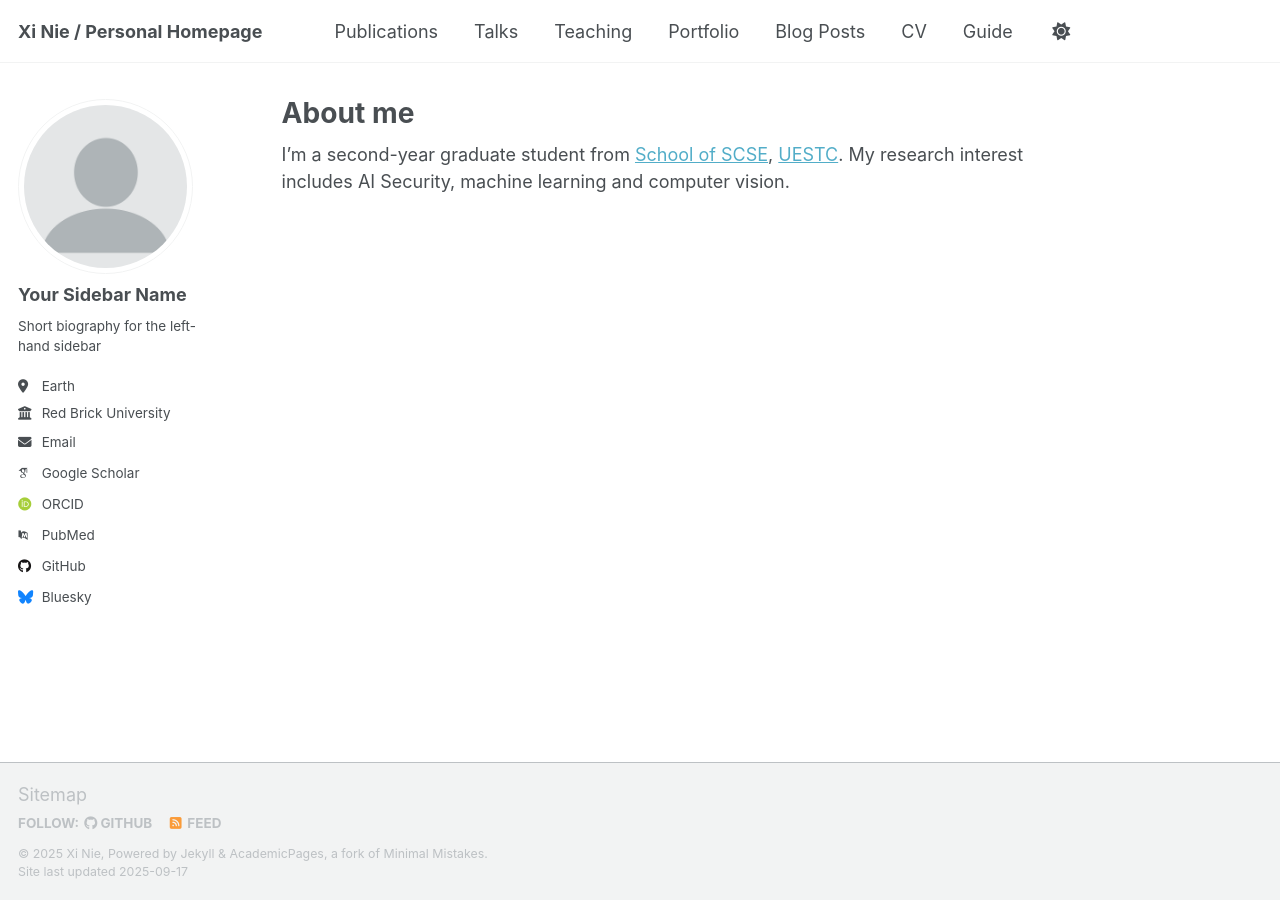
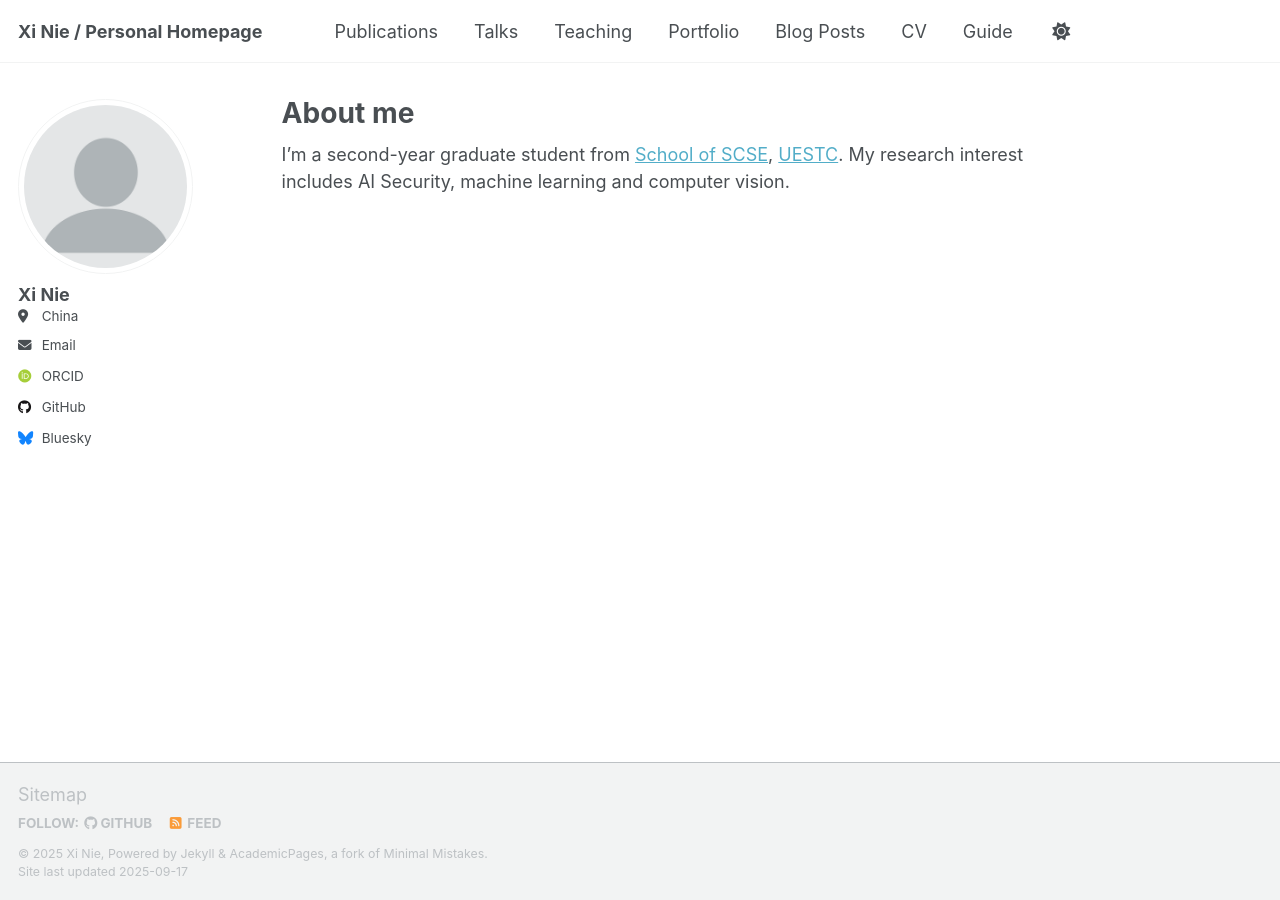
Before and after one commit to XINIE63/xinie63.github.io, a Jekyll site: the page built from _pages/about.md, in a window 1280 px wide. Built offline with Jekyll 4.4.1, drawn with Linux system fonts in a browser that asks for light colours; some web fonts are replaced; a script that is not in the unit is left out.

Commit message:
Update _config.yml

```diff
--- a/_config.yml
+++ b/_config.yml
@@ -24,23 +24,23 @@ repository               : "XINIE63/xinie63.github.io"
 author:
   # Biographic information
   avatar           : "profile.png"
-  name             : "Your Sidebar Name"
+  name             : "Xi Nie"
   pronouns         : # example: "she/her"
-  bio              : "Short biography for the left-hand sidebar"
-  location         : "Earth"
-  employer         : "Red Brick University"
+  bio              : #"Short biography for the left-hand sidebar"
+  location         : "China"
+  employer         : #"Red Brick University"
   uri              : # URL
   email            : "202452080513@std.uestc.edu.cn"
 
   # Academic websites
   academia         : # URL
   arxiv            : # URL - Update with the correct link to your profile
-  googlescholar    : "https://scholar.google.com/citations?user=PS_CX0AAAAAJ"
+  googlescholar    : #"https://scholar.google.com/citations?user=PS_CX0AAAAAJ"
   inspire-hep      : # URL
   impactstory      : # URL
   orcid            : "http://orcid.org/yourorcidurl"
   semantic         : # URL
-  pubmed           : "https://www.ncbi.nlm.nih.gov/pubmed/?term=john+snow"
+  pubmed           : #"https://www.ncbi.nlm.nih.gov/pubmed/?term=john+snow"
   researchgate     : # URL
   scopus           : # URL
 
@@ -48,7 +48,7 @@ author:
   bitbucket        : # Username - Update with your username on the site
   codepen          : # Username
   dribbble         : # Username
-  github           : "academicpages"
+  github           : "https://github.com/XINIE63"
   kaggle           : # Username
   stackoverflow    : # User number or user number and name (i.e., use "1" or "1/jeff-atwood")
 
```
